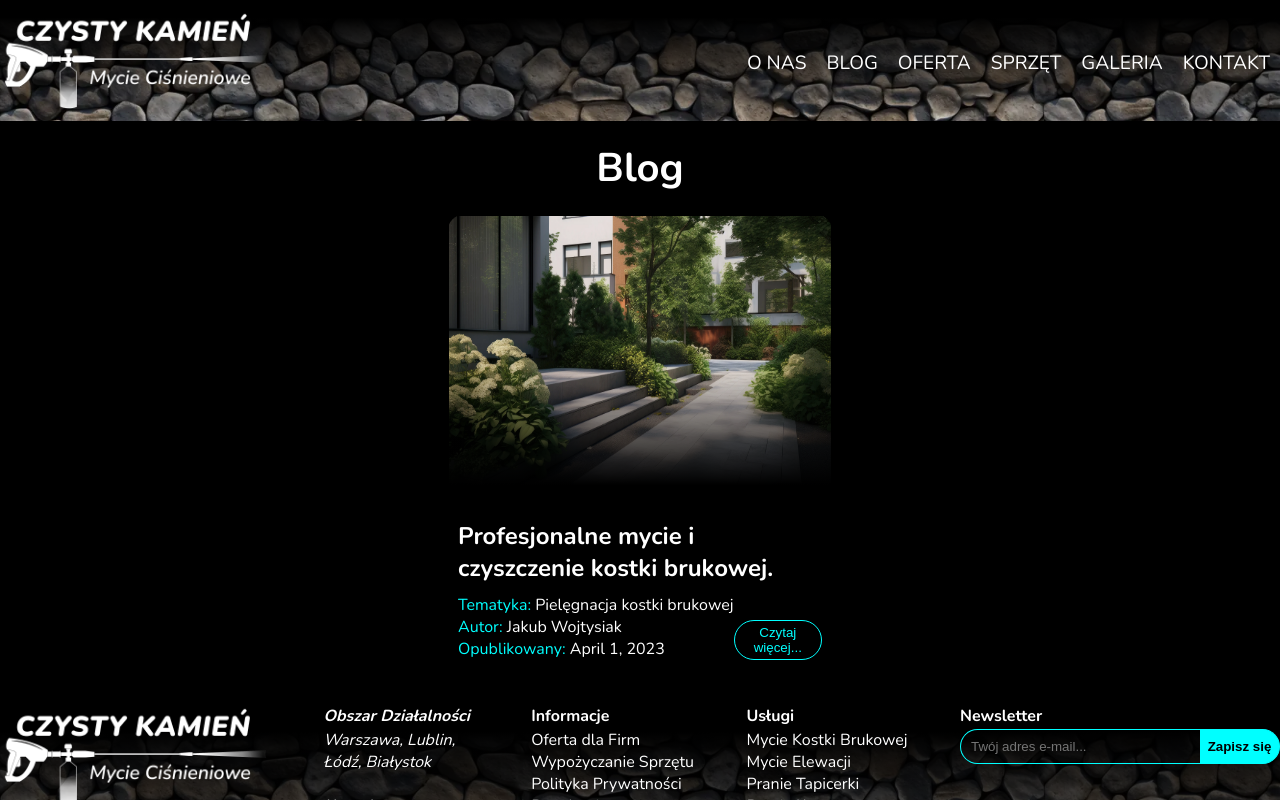
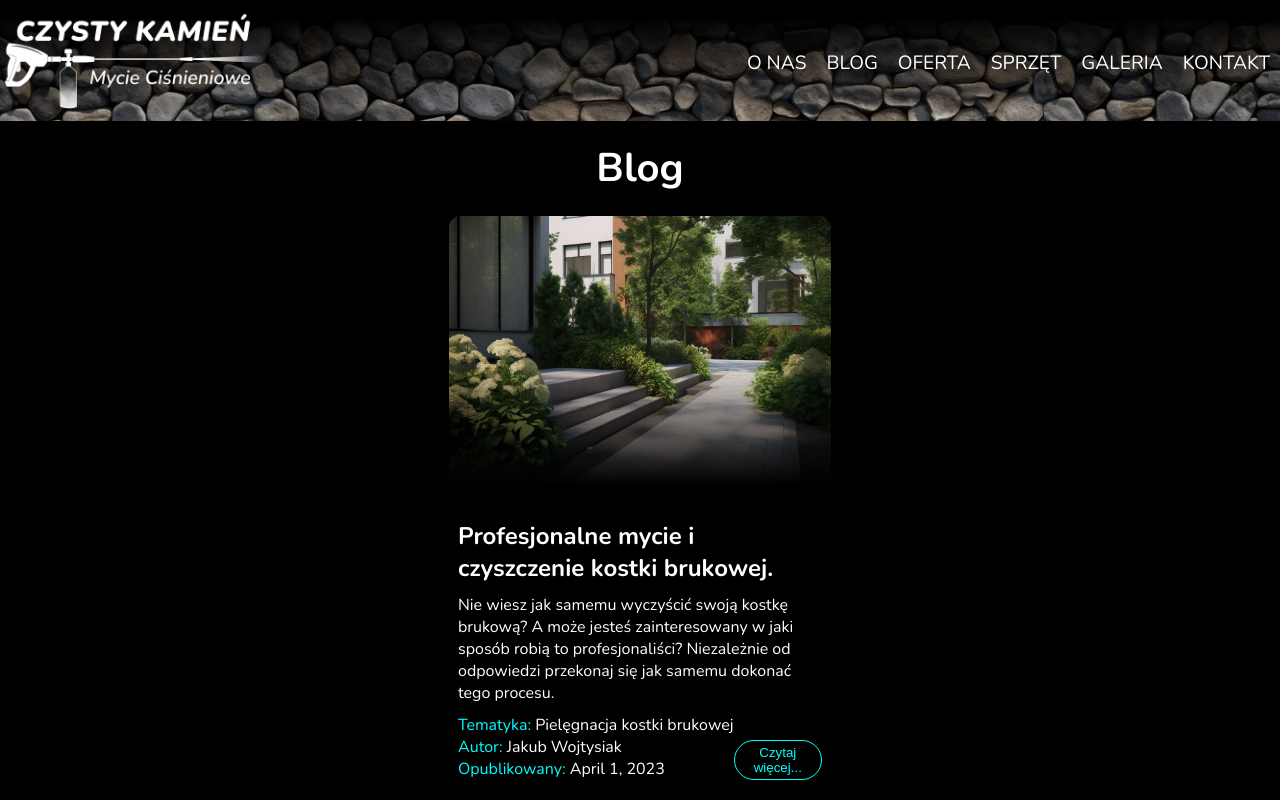
Before and after one commit to CodastickFantastic/czystykamien.pl, a Next.js app: page /blog in a window 1280 px wide. Shown: the top 800 px of the page. Built offline with nearby package versions, Linux system fonts and the light colour scheme.

Commit message:
Dodano opis do Post Preview

```diff
--- a/posts/czyszczenie-kostki-brukowej-warszawa.md
+++ b/posts/czyszczenie-kostki-brukowej-warszawa.md
@@ -6,7 +6,7 @@ date: "2023-04-01"
 author: Jakub Wojtysiak
 subject: Pielęgnacja kostki brukowej
 coverImage: "/images/hero.webp"
-description: "tekst 2"
+description: "Nie wiesz jak samemu wyczyścić swoją kostkę brukową? A może jesteś zainteresowany w jaki sposób robią to profesjonaliści? Niezależnie od odpowiedzi przekonaj się jak samemu dokonać tego procesu."
 ---
 
 <div class="blackBgPost">
--- a/src/app/blog/page.js
+++ b/src/app/blog/page.js
@@ -9,7 +9,7 @@ import { getAllPosts } from "@/lib/postsApi";
 import Link from "next/link";
 
 export default function Blog() {
-  const posts = getAllPosts(["title", "date", "excerpt", "coverImage", "slug", "subject", "author"]);
+  const posts = getAllPosts(["title", "date", "description", "coverImage", "slug", "subject", "author"]);
 
   return (
     <div className={`pagesBackground ${styles.mobile}`}>
```
